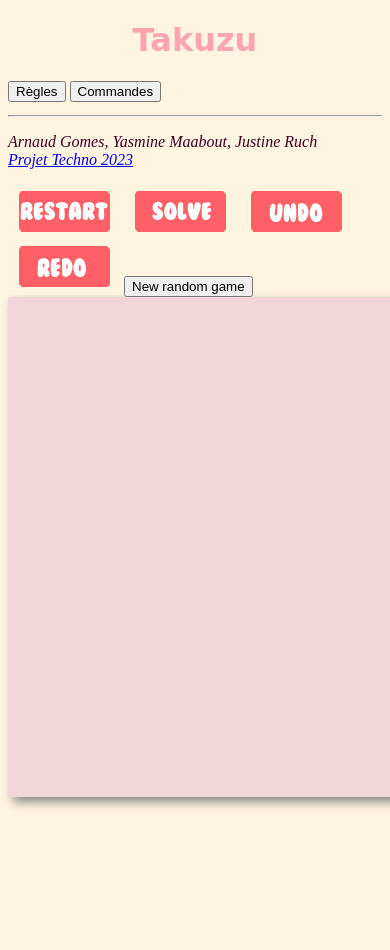
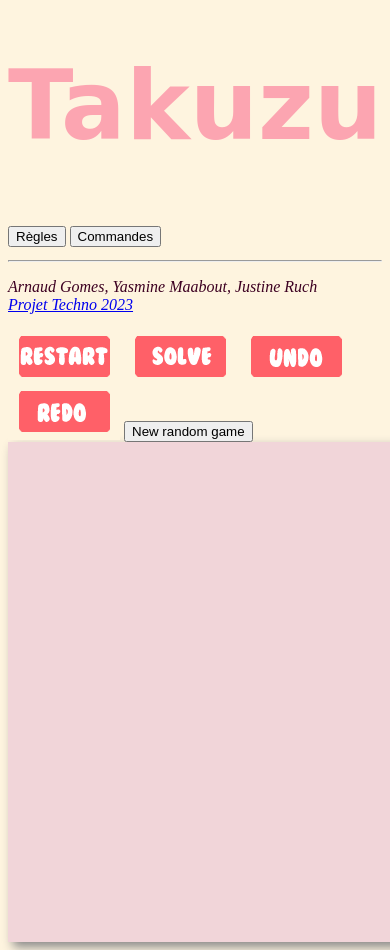
Before and after one commit to Arnaud1404/takuzu, a plain HTML site: page web/game.html in a window 390 px wide. Shown: the top 950 px of the page. Before the commit the page ends 844 px from the top, so only its background shows below. Drawn offline with Linux system fonts and the light colour scheme; no server answers; a web font is replaced by a local one.

Commit message:
modifs affichage tel

```diff
--- a/web/mystyle.css
+++ b/web/mystyle.css
@@ -6,11 +6,13 @@ h1 { /*titre takuzu*/
     font-size: 4rem;
 }
 
-@media only screen and (max-width: 600px) { /*adaptation selon la taille de la fenetre*/
+@media only screen and (max-width: 1200px) { /*adaptation selon la taille de la fenetre*/
     h1 {
-        font-size: 2em;
+        margin-top: 50px;
+        font-size: 6em;
     }
 }
+
 
 h2{
     color: #FCA5B1;
@@ -22,6 +24,10 @@ h2{
 body {
     background-color: #fef4df;
     color: rgb(61, 1, 34);
+}
+
+p{
+    font-size: medium;
 }
 
 ul li {
```
